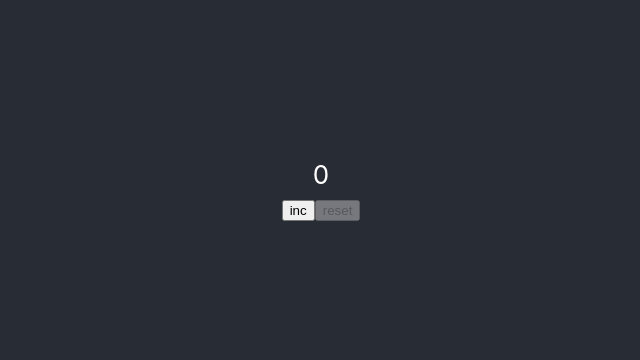
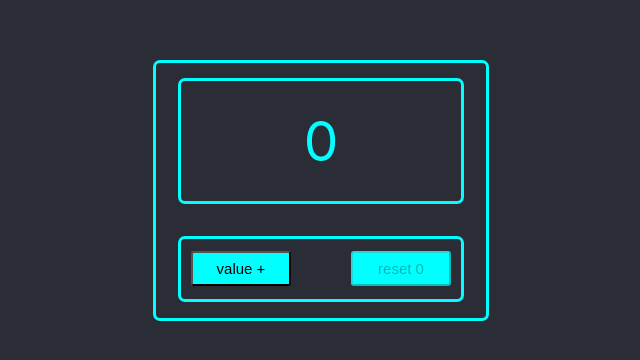
Before and after one commit to Reegulus/Counter, a React (Create React App) app: page / in a window 1280 px wide. Shown: the part 210-570 px from the top of the page, without its empty margins (319-959 px from the left). Built offline with nearby package versions, Linux system fonts and the light colour scheme.

Commit message:
Стилизация счетчика

```diff
--- a/src/App.css
+++ /dev/null
@@ -1,38 +0,0 @@
-.App {
-  text-align: center;
-}
-
-.App-logo {
-  height: 40vmin;
-  pointer-events: none;
-}
-
-@media (prefers-reduced-motion: no-preference) {
-  .App-logo {
-    animation: App-logo-spin infinite 20s linear;
-  }
-}
-
-.App-header {
-  background-color: #282c34;
-  min-height: 100vh;
-  display: flex;
-  flex-direction: column;
-  align-items: center;
-  justify-content: center;
-  font-size: calc(10px + 2vmin);
-  color: white;
-}
-
-.App-link {
-  color: #61dafb;
-}
-
-@keyframes App-logo-spin {
-  from {
-    transform: rotate(0deg);
-  }
-  to {
-    transform: rotate(360deg);
-  }
-}
--- /dev/null
+++ b/src/App.module.css
@@ -0,0 +1,7 @@
+.App {
+    display: flex;
+    justify-content: center;
+    align-items: center;
+    min-height: 100vh;
+    background-color: #2a2c36;
+}
--- a/src/App.tsx
+++ b/src/App.tsx
@@ -1,6 +1,5 @@
 import React, {useState} from 'react';
-import './App.css';
-
+import styles from './App.module.css';
 import {Counter} from "./Components/Counter/Counter";
 
 function App() {
@@ -18,15 +17,14 @@ function App() {
 
 
     return (
-        <div className="App">
-            <header className="App-header">
+        <div className={styles.App} >
+
                <Counter
                    incCount={incCount}
                    resetCount={resetCount}
                    count={count}
                    maxValue={maxValue}
                />
-            </header>
         </div>
     );
 }
--- /dev/null
+++ b/src/Components/Button/Button.module.css
@@ -0,0 +1,29 @@
+.buttonGeneral {
+    display: flex;
+    justify-content: center;
+    align-items: center;
+    border: 3px solid cyan;
+    border-radius: 7px;
+    width: 280px;
+    height: 60px;
+    background-color: #2a2c36;
+    margin: auto;
+}
+.btnValue {
+    width: 100px;
+    height: 35px;
+    margin-right: 50px;
+    border-radius: 3px;
+    text-align: center;
+    font-size: 15px;
+    background-color: cyan;
+}
+.btnReset {
+    width: 100px;
+    height: 35px;
+    margin-left: 10px;
+    border-radius: 3px;
+    text-align: center;
+    font-size: 15px;
+    background-color: cyan;
+}
--- a/src/Components/Button/Button.tsx
+++ b/src/Components/Button/Button.tsx
@@ -1,4 +1,5 @@
 import React from "react";
+import styles from './Button.module.css'
 
 
 type ButtonPropsType = {
@@ -10,9 +11,12 @@ type ButtonPropsType = {
 export function Button(props: ButtonPropsType) {
 
     return(
-        <div className={"button"}>
-            <button disabled={props.count === props.maxValue} onClick={props.incCount}>inc</button>
-            <button disabled={props.count === 0} onClick={props.resetCount}>reset</button>
+        <div className={styles.buttonGeneral}>
+            <input type={"button"} value={"value +"} className={styles.btnValue} disabled={props.count === props.maxValue} onClick={props.incCount}/>
+            <input type={"button"} value={"reset 0"} className={styles.btnReset} disabled={props.count === 0} onClick={props.resetCount}/>
+            <div>
+
+            </div>
         </div>
     )
 }
--- /dev/null
+++ b/src/Components/Counter/Counter.module.css
@@ -0,0 +1,11 @@
+.counter {
+    display: flex;
+    flex-direction: column;
+    align-items: center;
+    border: 3px solid cyan;
+    border-radius: 7px;
+    width: 330px;
+    height: 255px;
+    background-color: #2a2c36;
+    margin: auto;
+}
--- a/src/Components/Counter/Counter.tsx
+++ b/src/Components/Counter/Counter.tsx
@@ -1,5 +1,5 @@
 import React from "react";
-import './Counter.css'
+import styles from './Counter.module.css'
 import {Display} from "../Display/Display";
 import {Button} from "../Button/Button";
 
@@ -11,7 +11,7 @@ type CountPropsType = {
 }
 export function Counter(props: CountPropsType) {
 return (
-    <div className={"counter"}>
+    <div className={styles.counter}>
         <Display
             count={props.count}
             maxValue={props.maxValue}
--- a/src/Components/Display/Display.css
+++ /dev/null
@@ -1,6 +0,0 @@
-.display {
-  color: coral;
-}
-.error {
-  collor: red
-}
--- /dev/null
+++ b/src/Components/Display/Display.module.css
@@ -0,0 +1,17 @@
+.display {
+  display: flex;
+  justify-content: center;
+  align-items: center;
+  border: 3px solid cyan;
+  border-radius: 7px;
+  width: 280px;
+  height: 120px;
+  background-color: #2a2c36;
+  font-size: 55px;
+  margin: auto;
+  color: cyan;
+}
+.count {
+  color: #ff0000;
+
+}
--- a/src/Components/Display/Display.tsx
+++ b/src/Components/Display/Display.tsx
@@ -1,5 +1,5 @@
 import React from "react";
-import "./Display.css"
+import styles from './Display.module.css'
 
 type DisplayPropsType = {
     count: number
@@ -8,8 +8,8 @@ type DisplayPropsType = {
 
 export function Display(props: DisplayPropsType) {
     return (
-        <div>
-            <span className={props.count === props.maxValue ? "display" : ""}>{props.count}</span>
+        <div className={styles.display}>
+            <span className={props.count === props.maxValue ? styles.count : ""}>{props.count}</span>
         </div>
     )
 }
```
Also changed, not shown: src/Components/Button/Button.css (deleted), src/Components/Counter/Counter.css (deleted).
